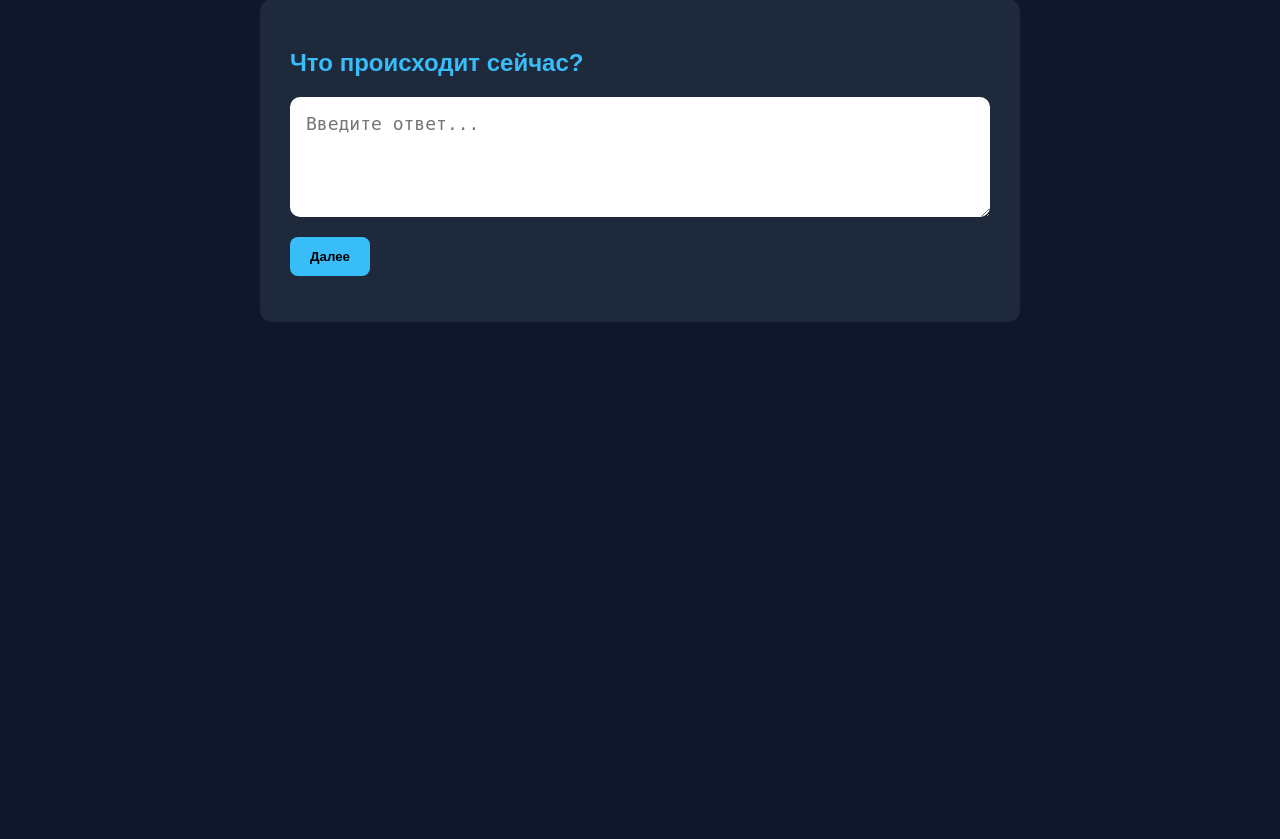
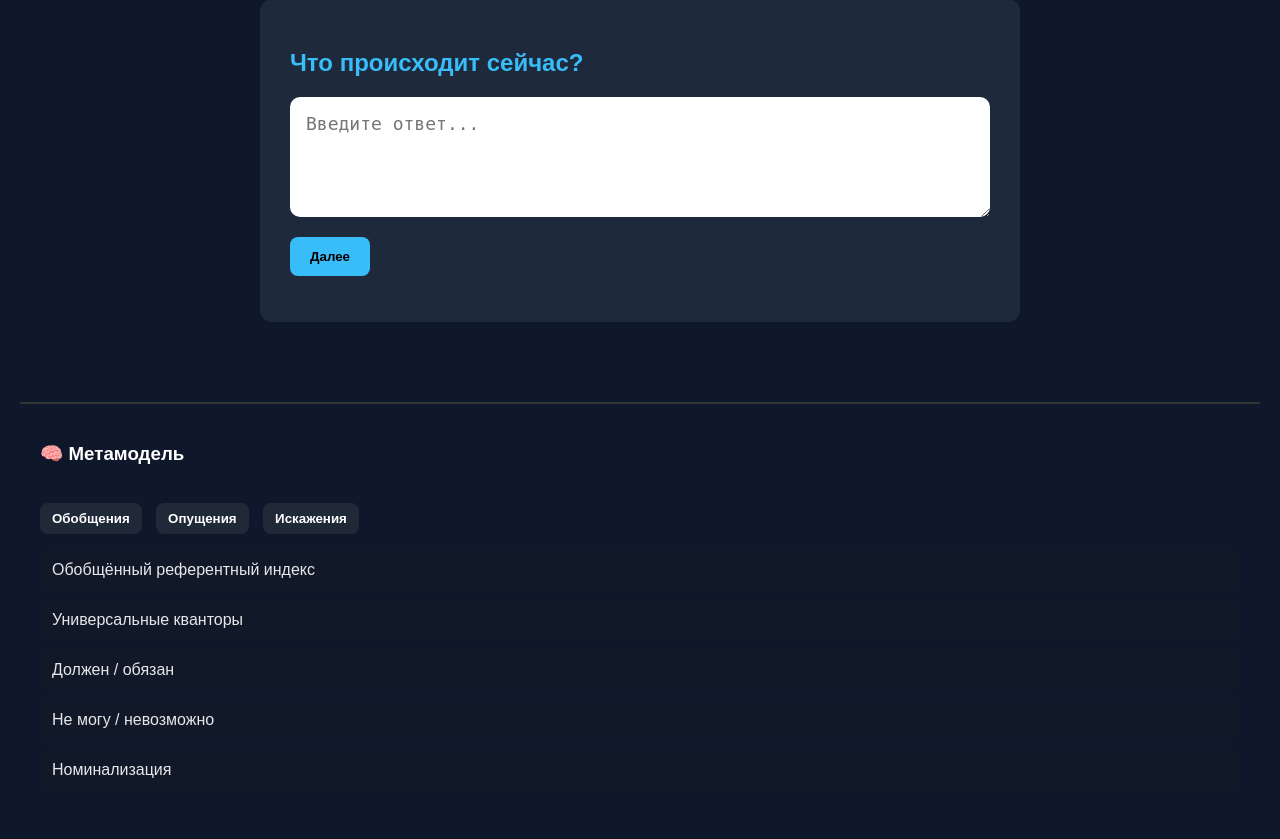
Before and after one commit to TheTosS/score-project, a Django app: page / in a window 1280 px wide. Shown: the part 81-920 px from the top of the page. Before the commit the page ends 403 px from the top, so only its background shows below. Run offline with Django 5.2, Linux system fonts and the light colour scheme; data comes from the database, SQL or seed files in the repository; both versions use the stored data as it was after the commit.

Commit message:
Score_beta_1.4

```diff
--- a/core/static/core/style.css
+++ b/core/static/core/style.css
@@ -99,3 +99,37 @@ button:hover {
     color: black;
     align-self: flex-end;
 }
+
+.meta-root {
+    margin-top: 40px;
+    padding: 20px;
+    border-top: 2px solid #333;
+}
+
+.meta-tabs {
+    margin-bottom: 15px;
+}
+
+.meta-tabs button {
+    margin-right: 10px;
+    padding: 8px 12px;
+    border-radius: 8px;
+    border: none;
+    background: #1f2937;
+    color: white;
+    cursor: pointer;
+}
+
+.meta-card {
+    margin: 8px 0;
+    padding: 12px;
+    border-radius: 10px;
+    background: #111827;
+    color: #e5e7eb;
+    cursor: pointer;
+    transition: 0.2s;
+}
+
+.meta-card:hover {
+    background: #374151;
+}
--- a/core/templates/core/step.html
+++ b/core/templates/core/step.html
@@ -11,3 +11,99 @@
         <button type="submit">Далее</button>
     </form>
 </div>
+
+<div class="meta-root">
+
+    <h3>🧠 Метамодель</h3>
+
+    <!-- КНОПКИ -->
+    <div class="meta-tabs">
+        <button onclick="showMeta('gen')">Обобщения</button>
+        <button onclick="showMeta('del')">Опущения</button>
+        <button onclick="showMeta('dist')">Искажения</button>
+    </div>
+
+    <!-- ОБОБЩЕНИЯ -->
+    <div id="gen" class="meta-group">
+        <div class="meta-card" onclick="insertQuestion('Кто именно?')">
+            Обобщённый референтный индекс
+        </div>
+
+        <div class="meta-card" onclick="insertQuestion('Всегда? Были ли исключения?')">
+            Универсальные кванторы
+        </div>
+
+        <div class="meta-card" onclick="insertQuestion('Что случится если ты этого не сделаешь?')">
+            Должен / обязан
+        </div>
+
+        <div class="meta-card" onclick="insertQuestion('При каких условиях это возможно?')">
+            Не могу / невозможно
+        </div>
+
+        <div class="meta-card" onclick="insertQuestion('Как именно это происходит?')">
+            Номинализация
+        </div>
+    </div>
+
+    <!-- ОПУЩЕНИЯ -->
+    <div id="del" class="meta-group" style="display:none;">
+        <div class="meta-card" onclick="insertQuestion('Кто именно?')">
+            Стёртый субъект
+        </div>
+
+        <div class="meta-card" onclick="insertQuestion('Что конкретно ты делаешь?')">
+            Неконкретные глаголы
+        </div>
+
+        <div class="meta-card" onclick="insertQuestion('По каким критериям?')">
+            Прилагательные
+        </div>
+
+        <div class="meta-card" onclick="insertQuestion('Какой именно?')">
+            Существительные
+        </div>
+
+        <div class="meta-card" onclick="insertQuestion('По сравнению с чем?')">
+            Сравнения
+        </div>
+
+        <div class="meta-card" onclick="insertQuestion('Что именно? Когда? Где?')">
+            Неопределённости
+        </div>
+    </div>
+
+    <!-- ИСКАЖЕНИЯ -->
+    <div id="dist" class="meta-group" style="display:none;">
+        <div class="meta-card" onclick="insertQuestion('Как именно ты это делаешь?')">
+            Обратный индекс
+        </div>
+
+        <div class="meta-card" onclick="insertQuestion('Всегда ли одно означает другое?')">
+            Комплексный эквивалент
+        </div>
+
+        <div class="meta-card" onclick="insertQuestion('Что ты предполагаешь?')">
+            Пресуппозиции
+        </div>
+
+        <div class="meta-card" onclick="insertQuestion('С чего ты это взял?')">
+            Чтение мыслей
+        </div>
+
+        <div class="meta-card" onclick="insertQuestion('Как именно это вызывает это?')">
+            Причина-следствие
+        </div>
+    </div>
+
+</div>
+
+<script>
+function showMeta(group) {
+    document.getElementById("gen").style.display = "none";
+    document.getElementById("del").style.display = "none";
+    document.getElementById("dist").style.display = "none";
+
+    document.getElementById(group).style.display = "block";
+}
+</script>
```
Also changed, not shown: db.sqlite3.
